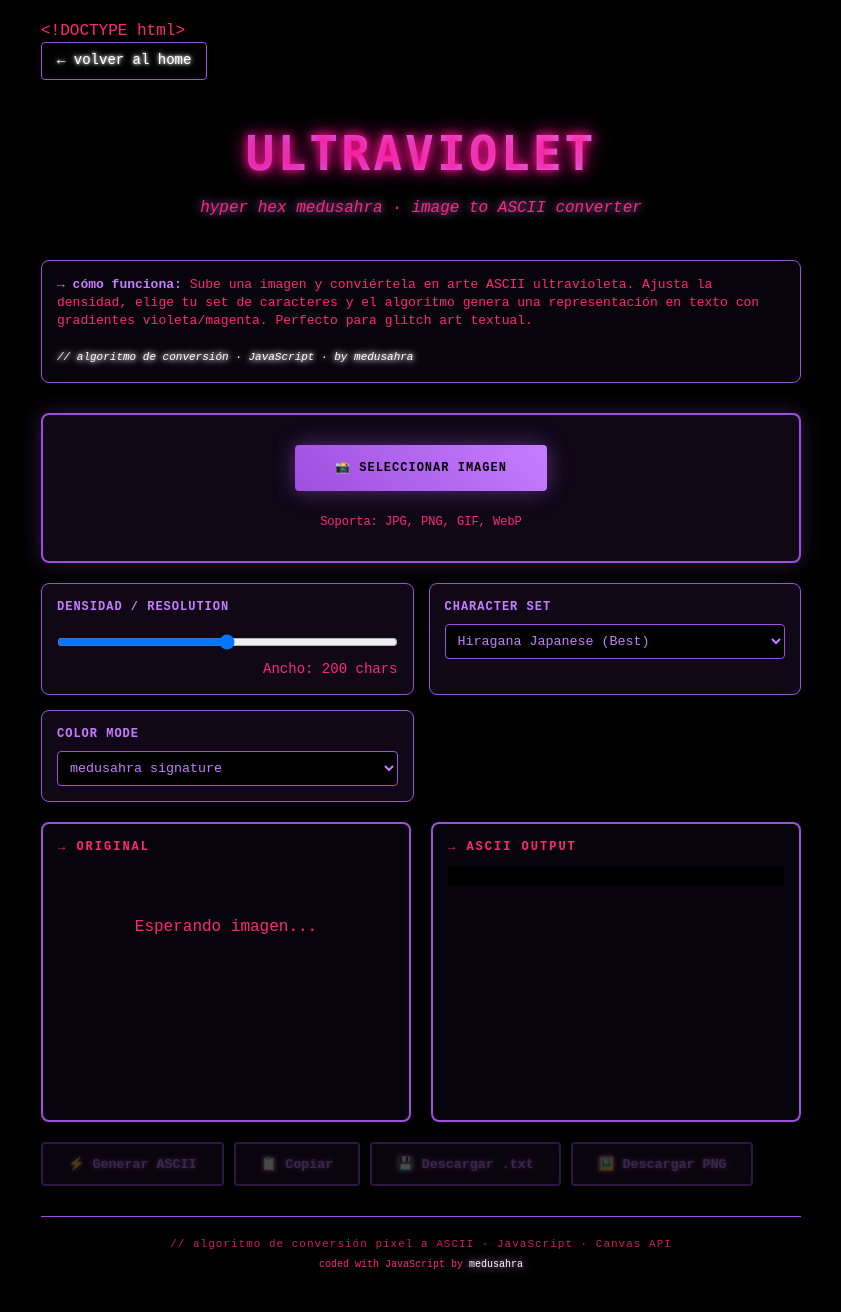
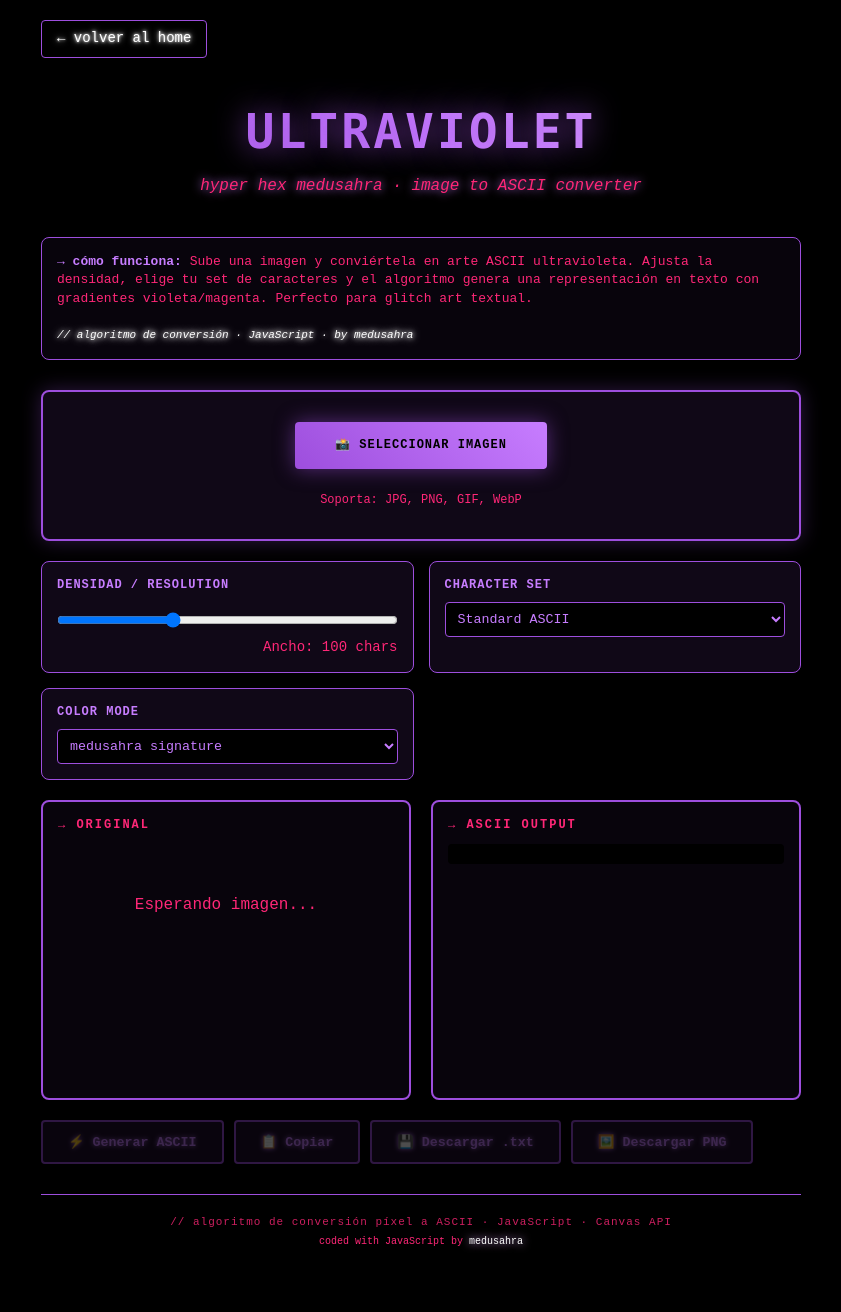
Before and after one commit to medusahra/medusahra.github.io, a Jekyll site: the page built from _posts/nano ~/medusahra.github.io/_posts/2025-11-21-ultraviolet.md, in a window 1280 px wide. Shown: the whole page, without its empty margins (219-1060 px from the left). Built offline with Jekyll 4.4.1, drawn with Linux system fonts in a browser that asks for light colours; our own code applies the rules of GitHub Pages for plain Markdown files; after the commit the page ends 1289 px from its top, so only the background shows below that; some of the changed lines change nothing that is shown.

Commit message:
Update 2025-11-21-ultraviolet.md

```diff
--- a/_posts/nano ~/medusahra.github.io/_posts/2025-11-21-ultraviolet.md
+++ b/_posts/nano ~/medusahra.github.io/_posts/2025-11-21-ultraviolet.md
@@ -1,4 +1,8 @@
-<!DOCTYPE html>
+---
+title: "ultraviolet"
+date: 2025-11-21
+---
+{% raw %}
 <html lang="es">
 <head>
   <meta charset="UTF-8">
@@ -52,6 +56,7 @@
       -webkit-background-clip: text;
       -webkit-text-fill-color: transparent;
       background-clip: text;
+      text-shadow: 0 0 30px rgba(157, 78, 221, 0.8);
       margin-bottom: 10px;
       letter-spacing: 3px;
     }
@@ -183,10 +188,9 @@
     }
 
     #asciiOutput {
-      font-family: 'MS Gothic', 'Courier New', monospace;
-      font-size: 5px;
-      line-height: 0.65;
-      letter-spacing: -0.5px;
+      font-family: 'Courier New', monospace;
+      font-size: 8px;
+      line-height: 1;
       white-space: pre;
       overflow: auto;
       max-height: 600px;
@@ -266,21 +270,21 @@
     <div class="controls">
       <div class="control-group">
         <label>Densidad / Resolution</label>
-        <input type="range" id="widthSlider" min="100" max="300" value="200">
-        <div class="value-display">Ancho: <span id="widthValue">200</span> chars</div>
+        <input type="range" id="widthSlider" min="50" max="200" value="100">
+        <div class="value-display">Ancho: <span id="widthValue">100</span> chars</div>
       </div>
 
       <div class="control-group">
         <label>Character Set</label>
         <select id="charsetSelect">
-          <option value="hiragana">Hiragana Japanese (Best)</option>
-          <option value="blocks">Block Characters</option>
-          <option value="braille">Braille Dots</option>
-          <option value="dense">Dense Blocks</option>
           <option value="standard">Standard ASCII</option>
+          <option value="dense">Dense Block</option>
           <option value="minimal">Minimal</option>
-          <option value="binary">Binary (01)</option>
-          <option value="symbols">Symbols</option>
+          <option value="emoji">Emoji Glitch</option>
+          <option value="custom">Custom Symbols</option>
+          <option value="binary">Binary (01010101)</option>
+          <option value="at">At Signs (@@@@@)</option>
+          <option value="glitch">Glitch Mix</option>
         </select>
       </div>
 
@@ -327,48 +331,48 @@
         // algoritmo de conversión píxel a ASCII · JavaScript · Canvas API
       </p>
       <p style="font-size: 10px; color: #9d4edd; margin-top: 5px;">
-        coded with JavaScript by <a href="https://github.com/medusahra" target="_blank" style="color: #e0aaff; text-decoration: none; text-shadow: 0 0 8px #e0aaff;">medusahra</a>
+        coded with JavaScript by <a href="https://github.com/medusahra" target="_blank" style="color: #e0aaff; text-decoration: none; text-shadow: 0 0 8px #e0aaff; transition: all 0.3s;">medusahra</a>
       </p>
     </div>
   </div>
 
   <script>
-    var currentImage = null;
-    var asciiText = '';
+    let currentImage = null;
+    let asciiText = '';
 
-    var charsets = {
-      hiragana: ' ぁあぃいぅうぇえぉおかがきぎくぐけげこごさざしじすずせぜそぞただちぢっつづてでとどなにぬねのはばぱひびぴふぶぷへべぺほぼぽまみむめもゃやゅゆょよらりるれろゎわゐゑをんゔゕゖ',
-      blocks: ' ░▒▓█',
-      standard: ' .:-=+*@',
-      dense: ' ▁▂▃▄▅▆▇█',
-      minimal: ' .oO@',
+    const charsets = {
+      standard: ' .:-=+*#%@',
+      dense: ' ░▒▓█',
+      minimal: ' ·▪▫■',
+      emoji: ' ·✦✧★☆',
+      custom: ' ◊◈◇◆',
       binary: ' 01',
-      symbols: ' ·+*@',
-      braille: ' ⠀⠁⠂⠃⠄⠅⠆⠇⠈⠉⠊⠋⠌⠍⠎⠏'
+      at: ' ·@@@',
+      glitch: ' ▓▒░01@#'
     };
 
-    var imageInput = document.getElementById('imageInput');
-    var imagePreview = document.getElementById('imagePreview');
-    var noImage = document.getElementById('noImage');
-    var asciiOutput = document.getElementById('asciiOutput');
-    var generateBtn = document.getElementById('generateBtn');
-    var copyBtn = document.getElementById('copyBtn');
-    var downloadBtn = document.getElementById('downloadBtn');
-    var downloadImgBtn = document.getElementById('downloadImgBtn');
-    var widthSlider = document.getElementById('widthSlider');
-    var widthValue = document.getElementById('widthValue');
+    const imageInput = document.getElementById('imageInput');
+    const imagePreview = document.getElementById('imagePreview');
+    const noImage = document.getElementById('noImage');
+    const asciiOutput = document.getElementById('asciiOutput');
+    const generateBtn = document.getElementById('generateBtn');
+    const copyBtn = document.getElementById('copyBtn');
+    const downloadBtn = document.getElementById('downloadBtn');
+    const downloadImgBtn = document.getElementById('downloadImgBtn');
+    const widthSlider = document.getElementById('widthSlider');
+    const widthValue = document.getElementById('widthValue');
 
-    widthSlider.addEventListener('input', function(e) {
+    widthSlider.addEventListener('input', (e) => {
       widthValue.textContent = e.target.value;
     });
 
-    imageInput.addEventListener('change', function(e) {
-      var file = e.target.files[0];
+    imageInput.addEventListener('change', (e) => {
+      const file = e.target.files[0];
       if (file) {
-        var reader = new FileReader();
-        reader.onload = function(event) {
-          var img = new Image();
-          img.onload = function() {
+        const reader = new FileReader();
+        reader.onload = (event) => {
+          const img = new Image();
+          img.onload = () => {
             currentImage = img;
             imagePreview.src = event.target.result;
             imagePreview.style.display = 'block';
@@ -386,92 +390,90 @@
     function generateASCII() {
       if (!currentImage) return;
 
-      var width = parseInt(widthSlider.value);
-      var selectedCharset = document.getElementById('charsetSelect').value;
-      var charset = charsets[selectedCharset];
-      var colorMode = document.getElementById('colorMode').value;
+      const width = parseInt(widthSlider.value);
+      const charset = charsets[document.getElementById('charsetSelect').value];
+      const colorMode = document.getElementById('colorMode').value;
 
-      var canvas = document.createElement('canvas');
-      var ctx = canvas.getContext('2d');
+      const canvas = document.createElement('canvas');
+      const ctx = canvas.getContext('2d');
 
-      var aspectMultiplier;
-      if (selectedCharset === 'hiragana') {
-        aspectMultiplier = 0.9;
-      } else if (selectedCharset === 'blocks' || selectedCharset === 'dense') {
-        aspectMultiplier = 0.5;
-      } else if (selectedCharset === 'braille') {
-        aspectMultiplier = 0.4;
-      } else {
-        aspectMultiplier = 0.55;
-      }
-
-      var aspectRatio = currentImage.height / currentImage.width;
-      var height = Math.floor(width * aspectRatio * aspectMultiplier);
+      const aspectRatio = currentImage.height / currentImage.width;
+      const height = Math.floor(width * aspectRatio * 0.5);
 
       canvas.width = width;
       canvas.height = height;
 
       ctx.drawImage(currentImage, 0, 0, width, height);
-      var imageData = ctx.getImageData(0, 0, width, height);
+      const imageData = ctx.getImageData(0, 0, width, height);
 
-      var ascii = '';
+      let ascii = '';
 
-      for (var y = 0; y < height; y++) {
-        for (var x = 0; x < width; x++) {
-          var i = (y * width + x) * 4;
-          var r = imageData.data[i];
-          var g = imageData.data[i + 1];
-          var b = imageData.data[i + 2];
+      for (let y = 0; y < height; y++) {
+        for (let x = 0; x < width; x++) {
+          const i = (y * width + x) * 4;
+          const r = imageData.data[i];
+          const g = imageData.data[i + 1];
+          const b = imageData.data[i + 2];
 
-          var brightness = (r + g + b) / 3;
-          var charIndex = Math.floor((brightness / 255) * (charset.length - 1));
-          var char = charset[charIndex];
+          const brightness = (r + g + b) / 3;
+          const charIndex = Math.floor((brightness / 255) * (charset.length - 1));
+          const char = charset[charIndex];
 
-          var colorStyle = '';
+          let colorStyle = '';
 
-          if (colorMode === 'medusahra') {
-            var intensity = brightness / 255;
-            var pink = Math.floor(255 * intensity);
-            var magenta = Math.floor(150 * intensity);
-            var violet = Math.floor(180 * intensity);
-            var glowStrength = intensity > 0.7 ? '0 0 15px #ff1493, 0 0 25px #c77dff' : '0 0 8px #9d4edd';
-            colorStyle = 'color: rgb(' + pink + ', ' + magenta + ', ' + violet + '); text-shadow: ' + glowStrength;
-          } else if (colorMode === 'gradient') {
-            var hue = 270 + (y / height) * 60;
-            var lightness = 30 + (brightness / 255) * 50;
-            colorStyle = 'color: hsl(' + hue + ', 80%, ' + lightness + '%); text-shadow: 0 0 5px hsl(' + hue + ', 80%, ' + lightness + '%)';
-          } else if (colorMode === 'monochrome') {
-            var violetIntensity = 50 + (brightness / 255) * 50;
-            colorStyle = 'color: hsl(280, 70%, ' + violetIntensity + '%)';
-          } else if (colorMode === 'inverted') {
-            var inverted = 255 - brightness;
-            var invertedLight = 30 + (inverted / 255) * 50;
-            colorStyle = 'color: hsl(270, 80%, ' + invertedLight + '%)';
-          } else if (colorMode === 'matrix') {
-            var greenShade = Math.floor(100 + (brightness / 255) * 155);
-            colorStyle = 'color: rgb(0, ' + greenShade + ', 0); text-shadow: 0 0 5px rgba(0, 255, 0, 0.5)';
-          } else if (colorMode === 'matrix-rain') {
-            var greenIntensity = Math.floor(brightness);
-            var glow = brightness > 200 ? '0 0 10px rgba(0, 255, 0, 0.8)' : '0 0 3px rgba(0, 255, 0, 0.3)';
-            colorStyle = 'color: rgb(0, ' + greenIntensity + ', 0); text-shadow: ' + glow;
-          } else if (colorMode === 'gameboy') {
-            var palette = ['#0f380f', '#306230', '#8bac0f', '#9bbc0f'];
-            var paletteIndex = Math.floor((brightness / 255) * 3);
-            colorStyle = 'color: ' + palette[paletteIndex];
-          } else if (colorMode === 'polaroid') {
-            var warmth = Math.floor(brightness * 0.9);
-            var warmR = Math.min(255, warmth + 40);
-            var warmG = warmth;
-            var warmB = Math.max(0, warmth - 20);
-            colorStyle = 'color: rgb(' + warmR + ', ' + warmG + ', ' + warmB + ')';
-          } else if (colorMode === 'vaporwave') {
-            var vaporColors = brightness > 170 ? '#ff71ce' : brightness > 85 ? '#01cdfe' : '#05ffa1';
-            colorStyle = 'color: ' + vaporColors + '; text-shadow: 0 0 8px ' + vaporColors;
-          } else {
-            colorStyle = 'color: #c77dff';
+          switch(colorMode) {
+            case 'medusahra':
+              const pinkIntensity = Math.floor(brightness);
+              const glowStrength = brightness > 200 ? '0 0 15px #ff1493, 0 0 25px #ff1493' : '0 0 8px #ff1493, 0 0 12px #ff1493';
+              colorStyle = `color: rgb(255, ${Math.floor(pinkIntensity * 0.3)}, ${Math.floor(pinkIntensity * 0.6)}); text-shadow: ${glowStrength}`;
+              break;
+
+            case 'gradient':
+              const hue = 270 + (y / height) * 60;
+              colorStyle = `color: hsl(${hue}, 80%, ${50 + brightness/10}%)`;
+              break;
+
+            case 'monochrome':
+              colorStyle = `color: #c77dff`;
+              break;
+
+            case 'inverted':
+              const inverted = 255 - brightness;
+              colorStyle = `color: hsl(270, 80%, ${inverted/3}%)`;
+              break;
+
+            case 'matrix':
+              const greenShade = Math.floor(100 + (brightness / 255) * 155);
+              colorStyle = `color: rgb(0, ${greenShade}, 0); text-shadow: 0 0 5px rgba(0, 255, 0, 0.5)`;
+              break;
+
+            case 'matrix-rain':
+              const greenIntensity = Math.floor(brightness);
+              const glow = brightness > 200 ? '0 0 10px rgba(0, 255, 0, 0.8)' : '0 0 3px rgba(0, 255, 0, 0.3)';
+              colorStyle = `color: rgb(0, ${greenIntensity}, 0); text-shadow: ${glow}`;
+              break;
+
+            case 'gameboy':
+              const palette = ['#0f380f', '#306230', '#8bac0f', '#9bbc0f'];
+              const paletteIndex = Math.floor((brightness / 255) * 3);
+              colorStyle = `color: ${palette[paletteIndex]}`;
+              break;
+
+            case 'polaroid':
+              const warmth = Math.floor(brightness * 0.9);
+              colorStyle = `color: rgb(${warmth + 40}, ${warmth}, ${warmth - 20})`;
+              break;
+
+            case 'vaporwave':
+              const vaporColors = brightness > 170 ? '#ff71ce' : brightness > 85 ? '#01cdfe' : '#05ffa1';
+              colorStyle = `color: ${vaporColors}; text-shadow: 0 0 8px ${vaporColors}`;
+              break;
+
+            default:
+              colorStyle = `color: #c77dff`;
           }
 
-          ascii += '<span style="' + colorStyle + '">' + char + '</span>';
+          ascii += `<span style="${colorStyle}">${char}</span>`;
         }
         ascii += '\n';
       }
@@ -484,37 +486,34 @@
       downloadImgBtn.disabled = false;
     }
 
-    copyBtn.addEventListener('click', function() {
-      navigator.clipboard.writeText(asciiText).then(function() {
+    copyBtn.addEventListener('click', () => {
+      navigator.clipboard.writeText(asciiText).then(() => {
         alert('¡ASCII copiado al portapapeles! 💜');
       });
     });
 
-    downloadBtn.addEventListener('click', function() {
-      var blob = new Blob([asciiText], { type: 'text/plain' });
-      var url = URL.createObjectURL(blob);
-      var a = document.createElement('a');
+    downloadBtn.addEventListener('click', () => {
+      const blob = new Blob([asciiText], { type: 'text/plain' });
+      const url = URL.createObjectURL(blob);
+      const a = document.createElement('a');
       a.href = url;
       a.download = 'ultraviolet-ascii.txt';
       a.click();
       URL.revokeObjectURL(url);
     });
 
-    downloadImgBtn.addEventListener('click', function() {
-      var canvas = document.createElement('canvas');
-      var ctx = canvas.getContext('2d');
+    // Descarga como PNG
+    downloadImgBtn.addEventListener('click', () => {
+      const asciiDiv = document.getElementById('asciiOutput');
+      const canvas = document.createElement('canvas');
+      const ctx = canvas.getContext('2d');
 
-      var fontSize = 5;
-      var lineHeight = 5;
-      var padding = 20;
+      const fontSize = 8;
+      const lineHeight = 8;
+      const padding = 20;
 
-      var lines = asciiOutput.innerText.split('\n');
-      var maxLineLength = 0;
-      for (var i = 0; i < lines.length; i++) {
-        if (lines[i].length > maxLineLength) {
-          maxLineLength = lines[i].length;
-        }
-      }
+      const lines = asciiOutput.innerText.split('\n');
+      const maxLineLength = Math.max(...lines.map(l => l.length));
 
       canvas.width = maxLineLength * fontSize * 0.6 + padding * 2;
       canvas.height = lines.length * lineHeight + padding * 2;
@@ -522,25 +521,23 @@
       ctx.fillStyle = '#000000';
       ctx.fillRect(0, 0, canvas.width, canvas.height);
 
-      ctx.font = fontSize + 'px "Courier New", monospace';
+      ctx.font = `${fontSize}px "Courier New", monospace`;
       ctx.textBaseline = 'top';
 
-      var spans = asciiOutput.querySelectorAll('span');
-      var currentLine = 0;
-      var currentX = padding;
-      var charCount = 0;
+      const spans = asciiDiv.querySelectorAll('span');
+      let currentLine = 0;
+      let currentX = padding;
+      let charCount = 0;
 
-      for (var i = 0; i < spans.length; i++) {
-        var span = spans[i];
-        var char = span.textContent;
+      spans.forEach(span => {
+        const char = span.textContent;
 
         if (char === '\n' || char === '') {
           currentLine++;
           currentX = padding;
-          charCount = 0;
         } else {
-          var computedStyle = window.getComputedStyle(span);
-          var color = computedStyle.color;
+          const computedStyle = window.getComputedStyle(span);
+          const color = computedStyle.color;
 
           ctx.fillStyle = color;
           ctx.fillText(char, currentX, padding + currentLine * lineHeight);
@@ -553,11 +550,11 @@
             charCount = 0;
           }
         }
-      }
+      });
 
-      canvas.toBlob(function(blob) {
-        var url = URL.createObjectURL(blob);
-        var a = document.createElement('a');
+      canvas.toBlob(blob => {
+        const url = URL.createObjectURL(blob);
+        const a = document.createElement('a');
         a.href = url;
         a.download = 'ultraviolet-ascii.png';
         a.click();
@@ -567,3 +564,4 @@
   </script>
 </body>
 </html>
+{% endraw %}
```
